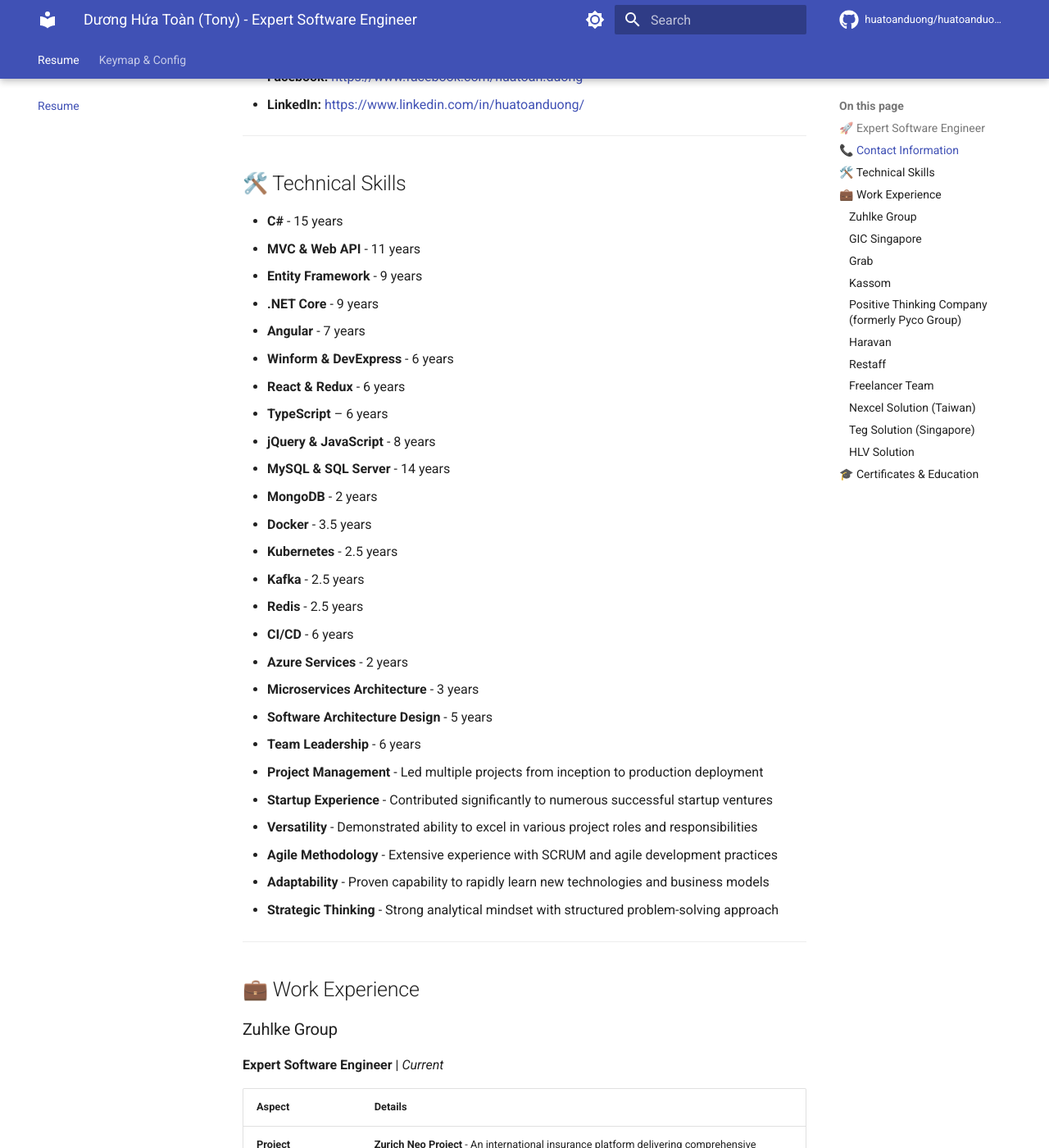
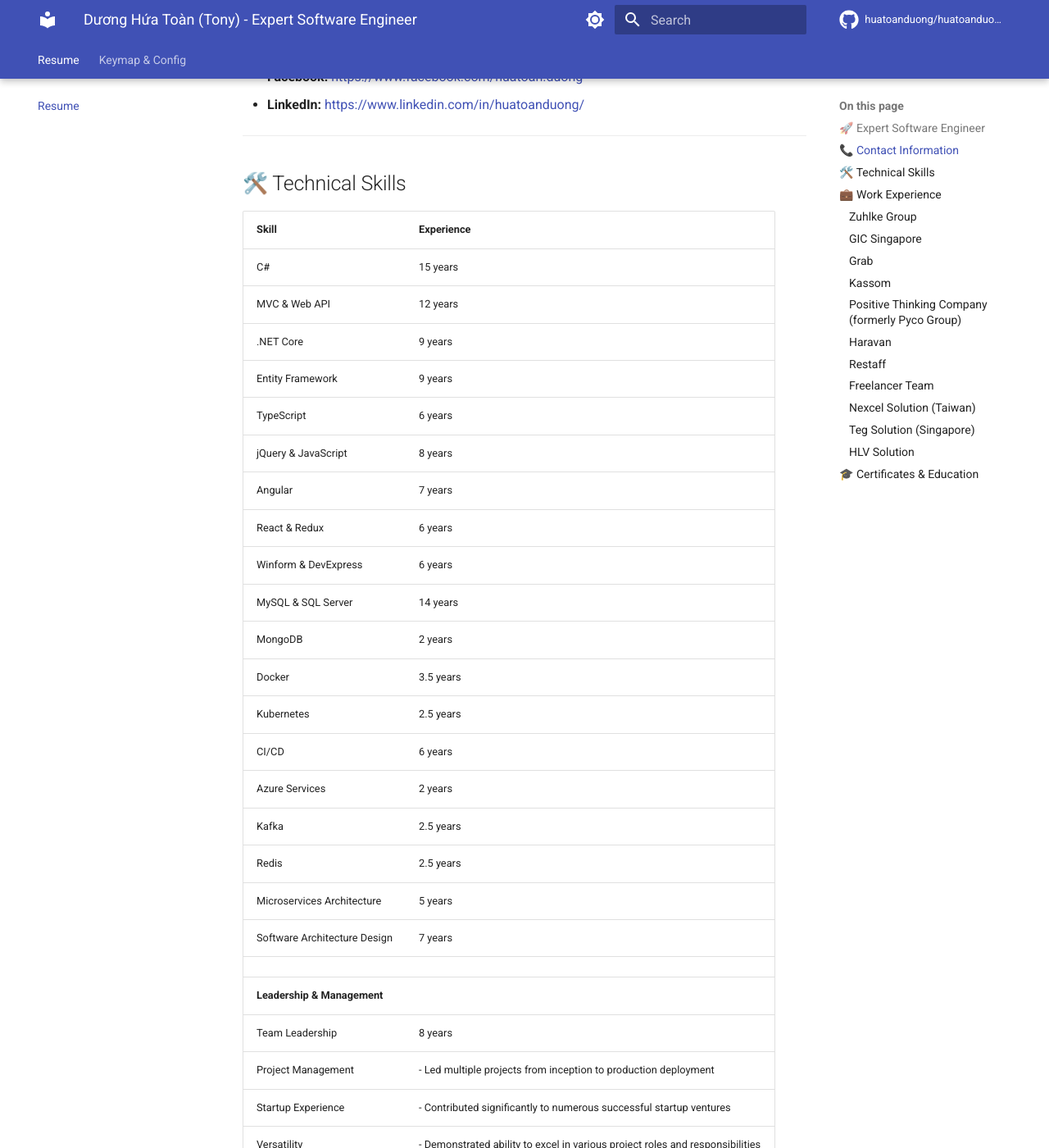
Before and after one commit to huatoanduong/huatoanduong.github.io, an MkDocs documentation site: the page built from docs/index.md, in a window 1280 px wide and 1400 px high, scrolled down 764 px. Shown: the whole window at 82% size. Built offline with MkDocs 1.6.1 and Material for MkDocs 9.7.7, drawn with Linux system fonts in a browser that asks for light colours; comment, search, counter and statistics services are not loaded.

Commit message:
Update technical skills section in documentation (#8)
- Reformatted the technical skills section into a table for better
readability.
- Updated experience years for MVC & Web API and Software Architecture
Design.
- Enhanced leadership and management skills descriptions to reflect
increased experience.

```diff
--- a/docs/index.md
+++ b/docs/index.md
@@ -38,32 +38,36 @@
 
 ## 🛠️ Technical Skills
 
-- **C#** - 15 years
-- **MVC & Web API** - 11 years
-- **Entity Framework** - 9 years
-- **.NET Core** - 9 years
-- **Angular** - 7 years
-- **Winform & DevExpress** - 6 years
-- **React & Redux** - 6 years
-- **TypeScript** – 6 years
-- **jQuery & JavaScript** - 8 years
-- **MySQL & SQL Server** - 14 years
-- **MongoDB** - 2 years
-- **Docker** - 3.5 years
-- **Kubernetes** - 2.5 years
-- **Kafka** - 2.5 years
-- **Redis** - 2.5 years
-- **CI/CD** - 6 years
-- **Azure Services** - 2 years
-- **Microservices Architecture** - 3 years
-- **Software Architecture Design** - 5 years
-- **Team Leadership** - 6 years
-- **Project Management** - Led multiple projects from inception to production deployment
-- **Startup Experience** - Contributed significantly to numerous successful startup ventures
-- **Versatility** - Demonstrated ability to excel in various project roles and responsibilities
-- **Agile Methodology** - Extensive experience with SCRUM and agile development practices
-- **Adaptability** - Proven capability to rapidly learn new technologies and business models
-- **Strategic Thinking** - Strong analytical mindset with structured problem-solving approach
+| **Skill**                    | **Experience**                                                                |
+| ---------------------------- | ----------------------------------------------------------------------------- |
+| C#                           | 15 years                                                                      |
+| MVC & Web API                | 12 years                                                                      |
+| .NET Core                    | 9 years                                                                       |
+| Entity Framework             | 9 years                                                                       |
+| TypeScript                   | 6 years                                                                       |
+| jQuery & JavaScript          | 8 years                                                                       |
+| Angular                      | 7 years                                                                       |
+| React & Redux                | 6 years                                                                       |
+| Winform & DevExpress         | 6 years                                                                       |
+| MySQL & SQL Server           | 14 years                                                                      |
+| MongoDB                      | 2 years                                                                       |
+| Docker                       | 3.5 years                                                                     |
+| Kubernetes                   | 2.5 years                                                                     |
+| CI/CD                        | 6 years                                                                       |
+| Azure Services               | 2 years                                                                       |
+| Kafka                        | 2.5 years                                                                     |
+| Redis                        | 2.5 years                                                                     |
+| Microservices Architecture   | 5 years                                                                       |
+| Software Architecture Design | 7 years                                                                       |
+|                              |                                                                               |
+| **Leadership & Management**  |                                                                               |
+| Team Leadership              | 8 years                                                                       |
+| Project Management           | - Led multiple projects from inception to production deployment               |
+| Startup Experience           | - Contributed significantly to numerous successful startup ventures           |
+| Versatility                  | - Demonstrated ability to excel in various project roles and responsibilities |
+| Agile Methodology            | - Extensive experience with SCRUM and agile development practices             |
+| Adaptability                 | - Proven capability to rapidly learn new technologies and business models     |
+| Strategic Thinking           | - Strong analytical mindset with structured problem-solving approach          |
 
 ---
 
@@ -112,12 +116,12 @@
 
 **Tech Architect, Team Leader, Fullstack Engineer** | _Jun 2021 – Present_
 
-| **Aspect**                         | **Details**                                                                                                                                                                                                                                                                                                                                                                                                                                                                                                                                     |
-| ---------------------------------- | ----------------------------------------------------------------------------------------------------------------------------------------------------------------------------------------------------------------------------------------------------------------------------------------------------------------------------------------------------------------------------------------------------------------------------------------------------------------------------------------------------------------------------------------------- |
-| **Project**                        | Developed a comprehensive online learning platform for children that facilitates connections between tutors and parents. The platform provides an integrated environment for tutors to advertise their courses, manage class scheduling, and interact with their learners effectively.                                                                                                                                                                                                                                                          |
+| **Aspect**                         | **Details**                                                                                                                                                                                                                                                                                                                                                                                                                                                                                                                                                                                                                                                                                                                                                                                                                                                                                                                                                                                                                                                                                                                                                    |
+| ---------------------------------- | -------------------------------------------------------------------------------------------------------------------------------------------------------------------------------------------------------------------------------------------------------------------------------------------------------------------------------------------------------------------------------------------------------------------------------------------------------------------------------------------------------------------------------------------------------------------------------------------------------------------------------------------------------------------------------------------------------------------------------------------------------------------------------------------------------------------------------------------------------------------------------------------------------------------------------------------------------------------------------------------------------------------------------------------------------------------------------------------------------------------------------------------------------------- |
+| **Project**                        | Developed a comprehensive online learning platform for children that facilitates connections between tutors and parents. The platform provides an integrated environment for tutors to advertise their courses, manage class scheduling, and interact with their learners effectively.                                                                                                                                                                                                                                                                                                                                                                                                                                                                                                                                                                                                                                                                                                                                                                                                                                                                         |
 | **Responsibilities**               | <ul><li><strong>Architecture Ownership & Solution Design:</strong> Led comprehensive system architecture design, making critical technical decisions for product development and system scalability</li><li><strong>Technology Consulting & Solution Selection:</strong> Provided strategic technology consulting, evaluated and selected optimal tech stacks, and established standardized backend architecture guidelines</li><li><strong>Performance & Security Optimization:</strong> Designed and implemented performance optimization strategies, security protocols, and scalable system architectures</li><li><strong>System Modernization & Migration:</strong> Led legacy system modernization initiatives and migration strategies to improve system efficiency and maintainability</li><li><strong>Team Leadership & Technical Guidance:</strong> Led startup team development, managed recruitment, and provided technical mentorship to ensure architectural consistency</li><li><strong>Business Alignment:</strong> Coordinated with sales teams and addressed market demands to ensure product-market fit and technical feasibility</li></ul> |
-| **Achievements and Skills Gained** | <ul><li><strong>Architecture Excellence:</strong> Successfully designed and implemented scalable, secure system architecture from concept to production deployment</li><li><strong>Technical Leadership:</strong> Established standardized development guidelines, code review processes, and architectural best practices for the development team</li><li><strong>Performance Optimization:</strong> Implemented system performance improvements and optimization strategies that enhanced user experience and system reliability</li><li><strong>Security Implementation:</strong> Designed and implemented comprehensive security protocols including OAuth integration, data encryption, and secure payment processing</li><li><strong>Technology Strategy:</strong> Made strategic technology decisions that balanced scalability, maintainability, and business requirements</li><li><strong>Team Development:</strong> Built and mentored development teams, ensuring architectural consistency and technical excellence across all projects</li></ul>         |
-| **Tech Stacks**                    | <ul><li>Web API .NET Core</li><li>SQL Server</li><li>Entity Framework</li><li>Angular 12</li><li>Azure Functions and Platform Services</li><li>Azure AD OAuth Integration</li><li>Zoom Integration</li><li>Stripe Payment Integration</li><li>Lokalise</li><li>Crowdin</li><li>WordPress</li><li>GitHub Pipeline</li><li>RabbitMQ</li></ul>                                                                                                                                                                                                     |
+| **Achievements and Skills Gained** | <ul><li><strong>Architecture Excellence:</strong> Successfully designed and implemented scalable, secure system architecture from concept to production deployment</li><li><strong>Technical Leadership:</strong> Established standardized development guidelines, code review processes, and architectural best practices for the development team</li><li><strong>Performance Optimization:</strong> Implemented system performance improvements and optimization strategies that enhanced user experience and system reliability</li><li><strong>Security Implementation:</strong> Designed and implemented comprehensive security protocols including OAuth integration, data encryption, and secure payment processing</li><li><strong>Technology Strategy:</strong> Made strategic technology decisions that balanced scalability, maintainability, and business requirements</li><li><strong>Team Development:</strong> Built and mentored development teams, ensuring architectural consistency and technical excellence across all projects</li></ul>                                                                                                 |
+| **Tech Stacks**                    | <ul><li>Web API .NET Core</li><li>SQL Server</li><li>Entity Framework</li><li>Angular 12</li><li>Azure Functions and Platform Services</li><li>Azure AD OAuth Integration</li><li>Zoom Integration</li><li>Stripe Payment Integration</li><li>Lokalise</li><li>Crowdin</li><li>WordPress</li><li>GitHub Pipeline</li><li>RabbitMQ</li></ul>                                                                                                                                                                                                                                                                                                                                                                                                                                                                                                                                                                                                                                                                                                                                                                                                                    |
 
 ---
 
```
